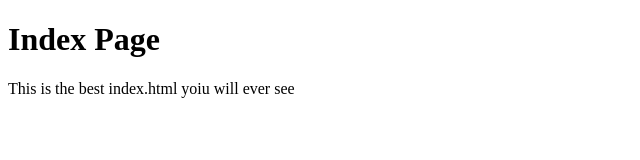
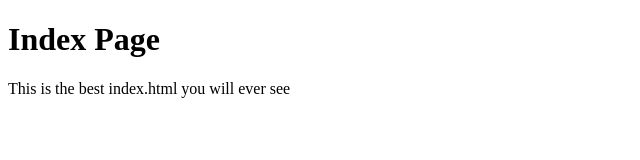
Before and after one commit to Timtam969/MyFlix, a plain HTML site: page index.html in a window 1280 px wide. Shown: the full height of the page, 0-640 px from the left. Drawn offline with Linux system fonts and the light colour scheme.

Commit message:
spelling correction

```diff
--- a/index.html
+++ b/index.html
@@ -7,6 +7,6 @@
   </head>
   <body>
     <h1>Index Page</h1>
-    <p>This is the best index.html yoiu will ever see</p>
+    <p>This is the best index.html you will ever see</p>
   </body>
 </html>
```
